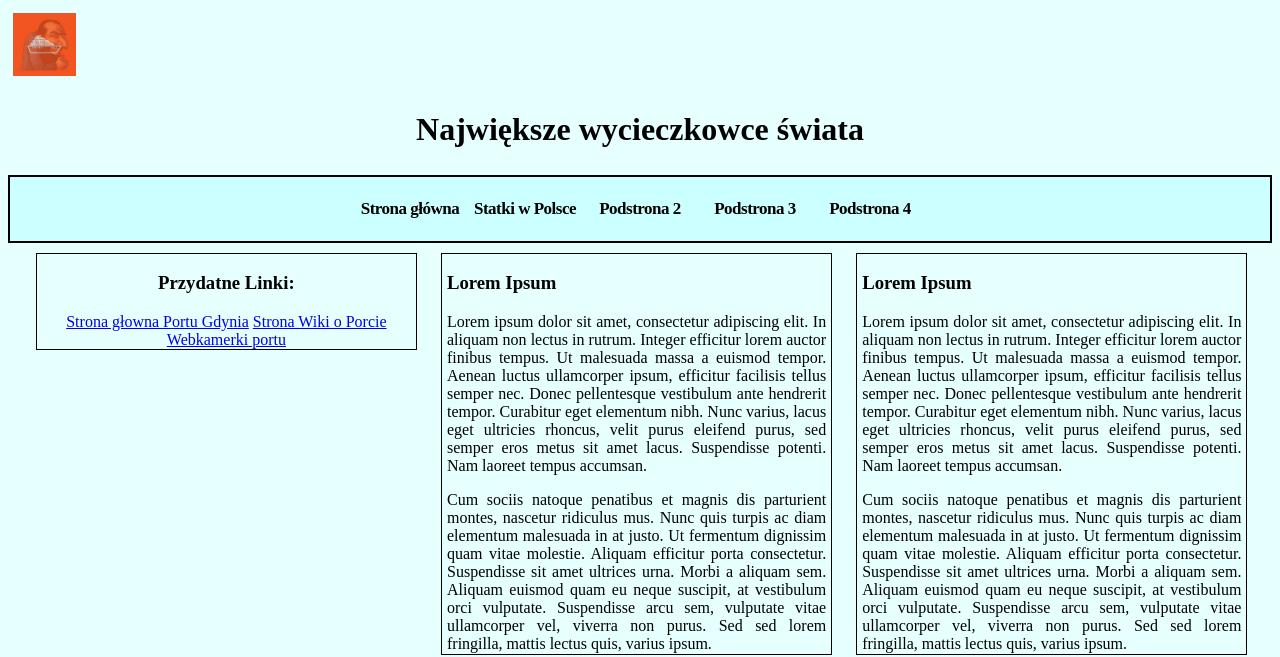
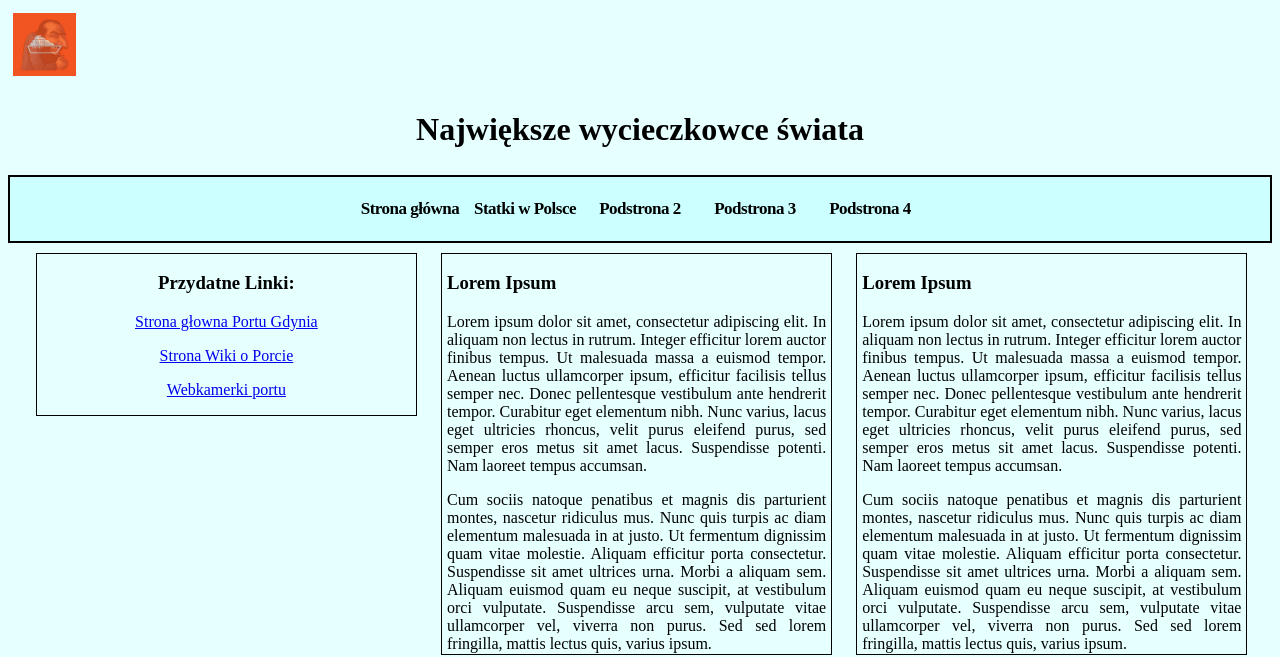
Before and after one commit to awach94/lab3, a plain HTML site: page p1.html in a window 1280 px wide. Shown: the top 657 px of the page. Drawn offline with Linux system fonts and the light colour scheme.

Commit message:
Update p1.html

```diff
--- a/p1.html
+++ b/p1.html
@@ -45,9 +45,9 @@
 <div class="inline">
         <div class="linki">
 		<h3>Przydatne Linki:</h3>
-		<a href="http://www.port.gdynia.pl/pl/">Strona głowna Portu Gdynia</a>
-		<a href="https://pl.wikipedia.org/wiki/Port_morski_Gdynia">Strona Wiki o Porcie</a>
-		<a href="http://www.worldcam.pl/kamery/polska/gdynia/168">Webkamerki portu</a>
+		<p><a href="http://www.port.gdynia.pl/pl/">Strona głowna Portu Gdynia</a></p>
+		<p><a href="https://pl.wikipedia.org/wiki/Port_morski_Gdynia">Strona Wiki o Porcie</a></p>
+		<p><a href="http://www.worldcam.pl/kamery/polska/gdynia/168">Webkamerki portu</a></p>
 		</div>
 
 		<div class="naglowek">
```
